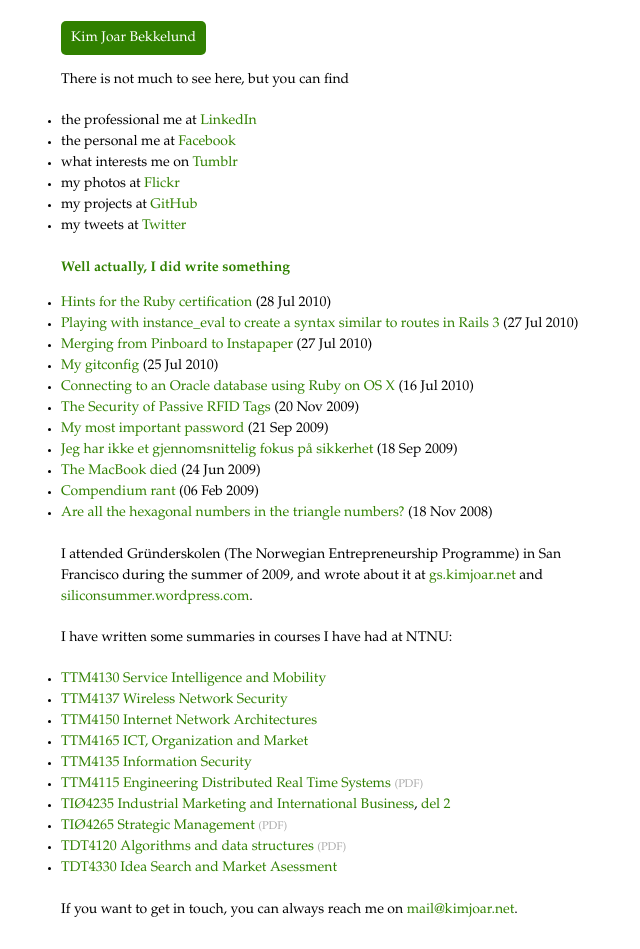
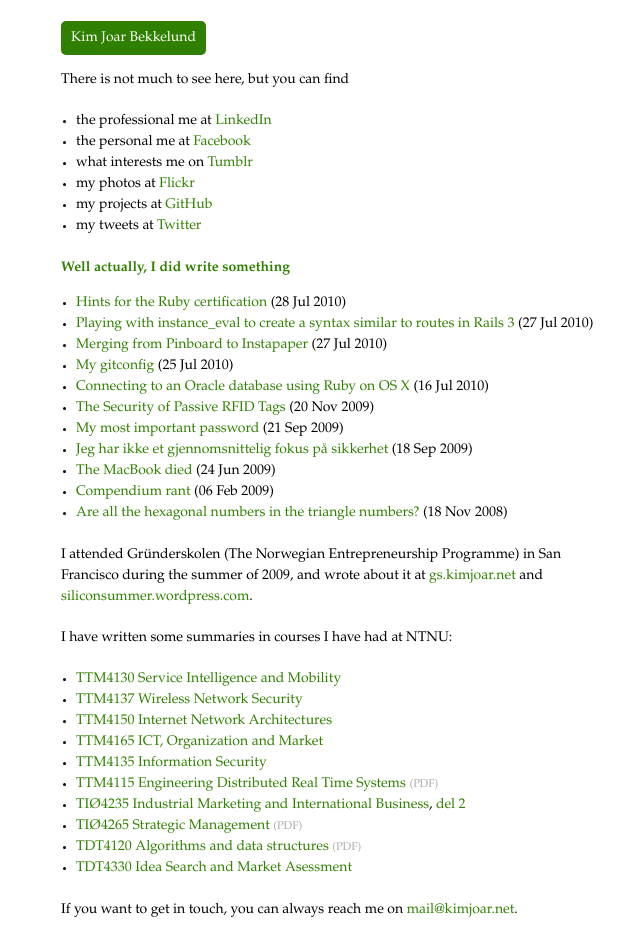
Before and after one commit to kimjoar/kimjoar.net, a Jekyll site: the page built from index.html, in a window 1280 px wide. Shown: the whole page, without its empty margins (304-944 px from the left). Built offline with Jekyll 4.4.1, drawn with Linux system fonts in a browser that asks for light colours.

Commit message:
Add left margin to lists

```diff
--- a/css/style.css
+++ b/css/style.css
@@ -8,6 +8,7 @@
 h1 a {color: #fff; padding: 10px; background-color: #308000; font-weight: normal; -moz-border-radius: 5px; -webkit-border-radius: 5px; -khtml-border-radius: 5px; border-radius: 5px;}
 
 ul {list-style: disc; margin-bottom: 1.5em;}
+ul li {margin-left: 15px;}
 ol {list-style: decimal; margin-bottom: 1.5em;}
 ol li {border-bottom: 1px solid #eee; padding-bottom: 0.5em; margin-bottom: 0.5em;}
 ol li:last-child {border-bottom: 0; padding-bottom: 0; margin-bottom: 0;}
```
